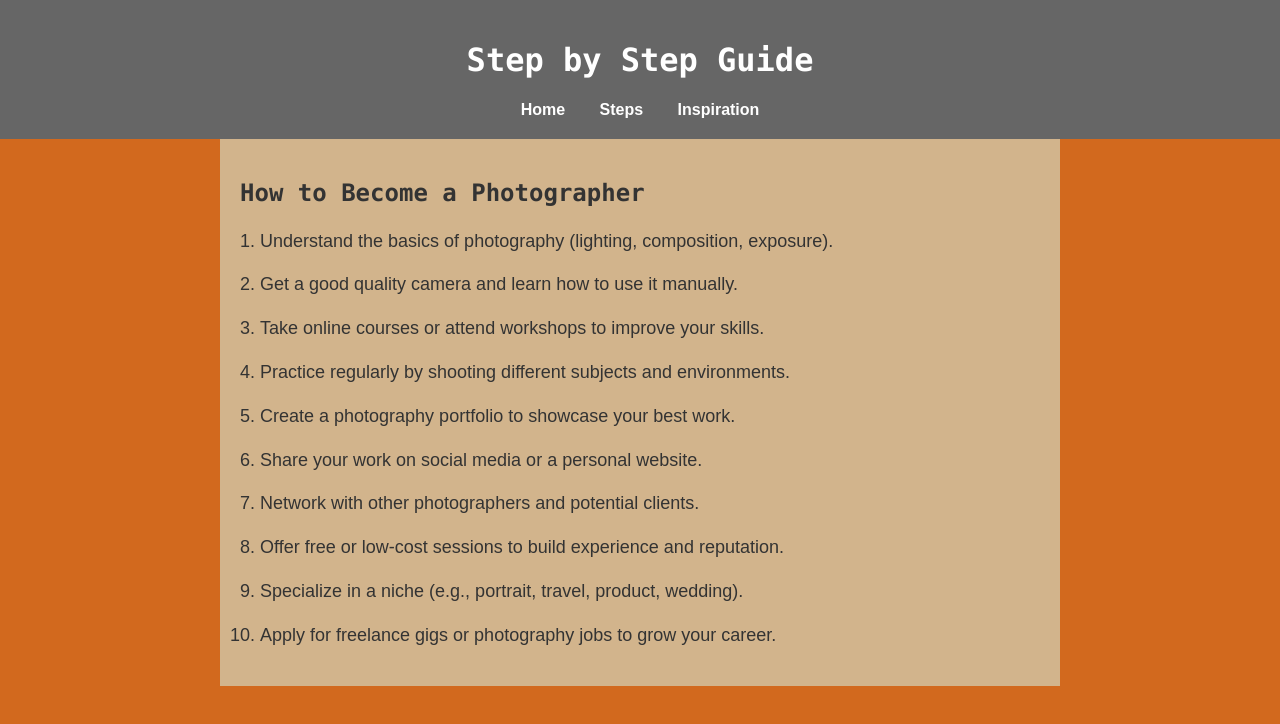
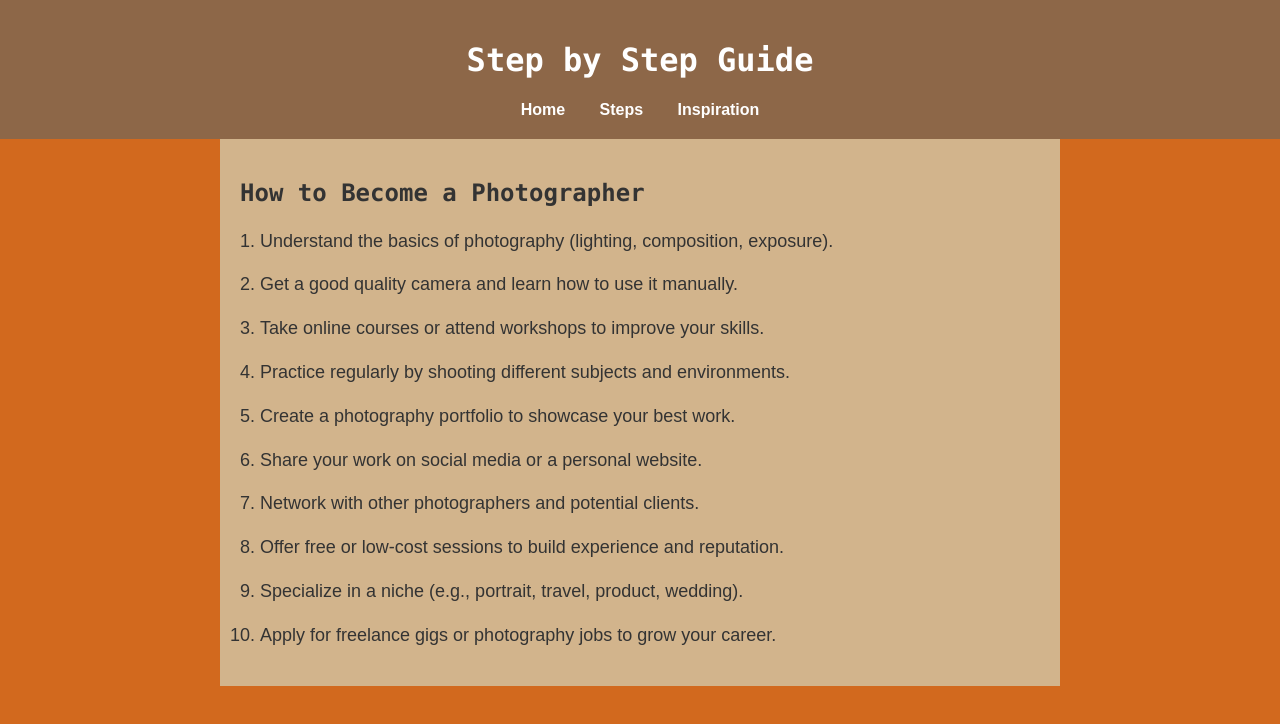
Before and after one commit to NURAHMIN/Assignment-1, a plain HTML site: page steps.html in a window 1280 px wide. Drawn offline with Linux system fonts and the light colour scheme.

Commit message:
Update steps.html

```diff
--- a/steps.html
+++ b/steps.html
@@ -13,7 +13,7 @@
     }
 
     header {
-      background-color: #666;
+      background-color: #8d6748;
       color: #fff;
       padding: 20px;
       text-align: center;
```
